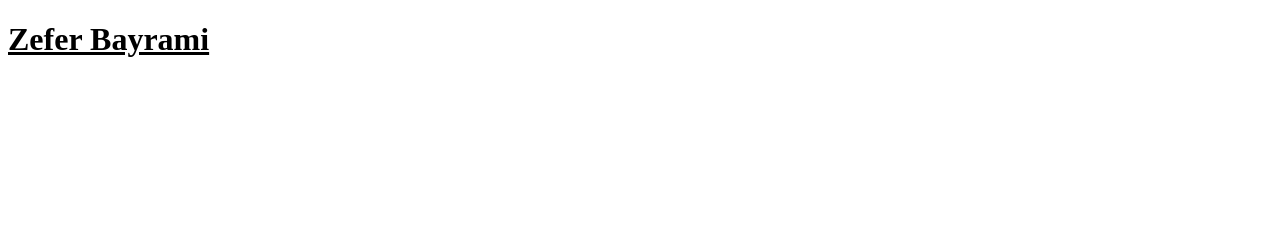
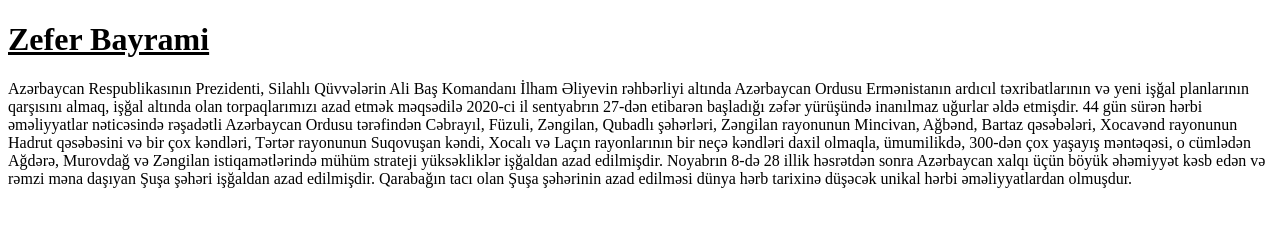
Before and after one commit to elshanmammadli/8-Noyabr, a plain HTML site: page index.html in a window 1280 px wide. Drawn offline with Linux system fonts and the light colour scheme.

Commit message:
Zefer Bayrami Haqqqinda Melumat

```diff
--- a/index.html
+++ b/index.html
@@ -7,5 +7,10 @@
 </head>
 <body>
     <h1> <ins>Zefer Bayrami</ins></h1>
+    <p>Azərbaycan Respublikasının Prezidenti, Silahlı Qüvvələrin Ali Baş Komandanı İlham Əliyevin rəhbərliyi altında Azərbaycan Ordusu Ermənistanın ardıcıl təxribatlarının və yeni işğal planlarının qarşısını almaq, işğal altında olan torpaqlarımızı azad etmək məqsədilə 2020-ci il sentyabrın 27-dən etibarən başladığı zəfər yürüşündə inanılmaz uğurlar əldə etmişdir.
+
+        44 gün sürən hərbi əməliyyatlar nəticəsində rəşadətli Azərbaycan Ordusu tərəfindən Cəbrayıl, Füzuli, Zəngilan, Qubadlı şəhərləri, Zəngilan rayonunun Mincivan, Ağbənd, Bartaz qəsəbələri, Xocavənd rayonunun Hadrut qəsəbəsini və bir çox kəndləri, Tərtər rayonunun Suqovuşan kəndi, Xocalı və Laçın rayonlarının bir neçə kəndləri daxil olmaqla, ümumilikdə, 300-dən çox yaşayış məntəqəsi, o cümlədən Ağdərə, Murovdağ və Zəngilan istiqamətlərində mühüm strateji yüksəkliklər işğaldan azad edilmişdir.
+
+        Noyabrın 8-də 28 illik həsrətdən sonra Azərbaycan xalqı üçün böyük əhəmiyyət kəsb edən və rəmzi məna daşıyan Şuşa şəhəri işğaldan azad edilmişdir. Qarabağın tacı olan Şuşa şəhərinin azad edilməsi dünya hərb tarixinə düşəcək unikal hərbi əməliyyatlardan olmuşdur.</p>
 </body>
 </html>
```
